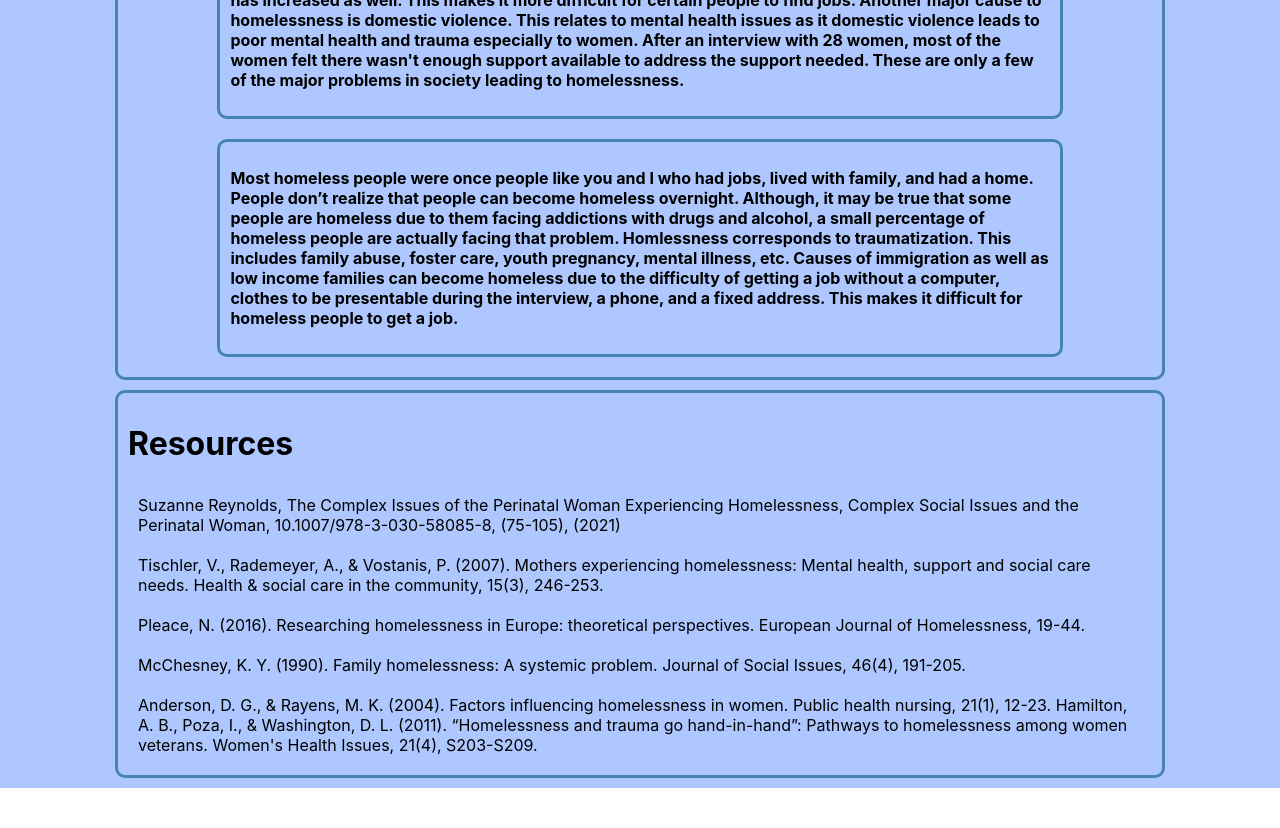
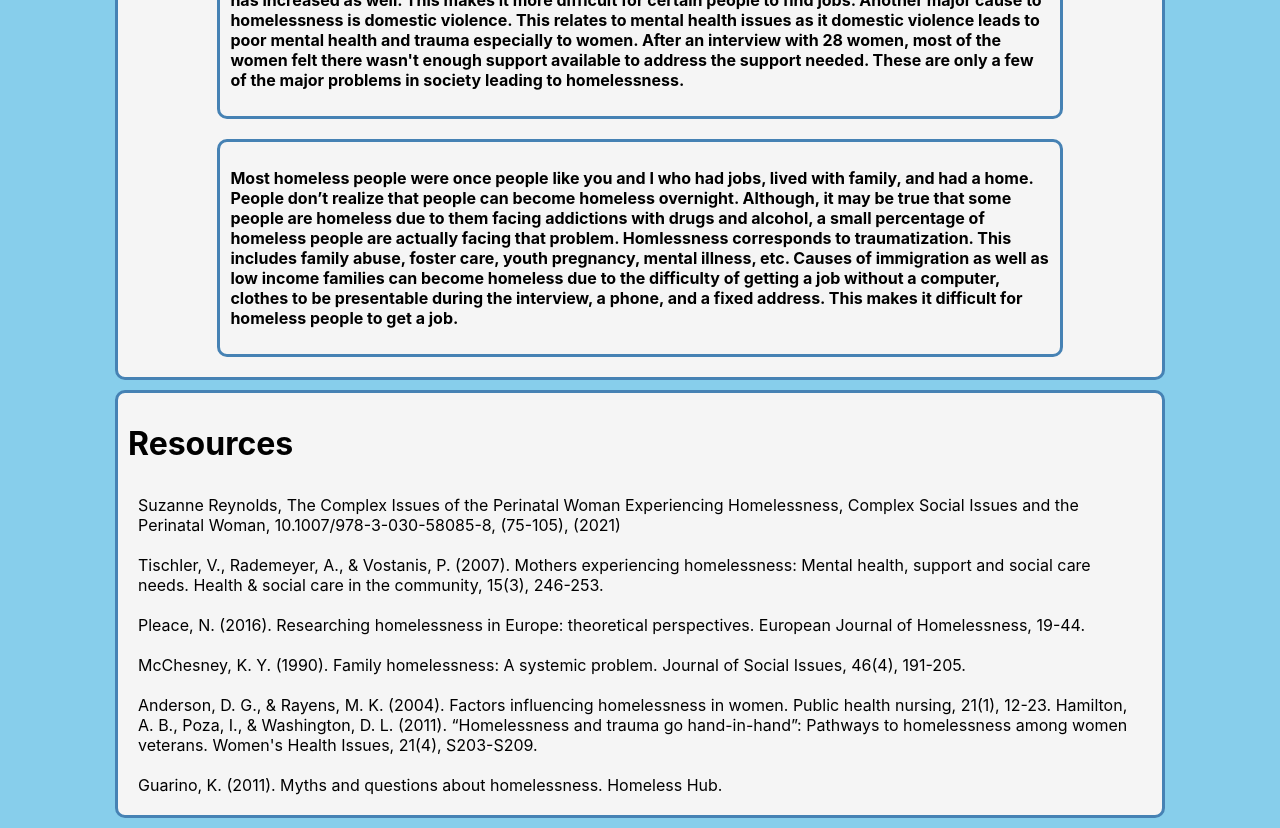
Before and after one commit to apinanyogaratnam/psychology-psa, a React (Create React App) app: page / in a window 1280 px wide. Shown: the part 960-1788 px from the top of the page. Before the commit the page ends 1748 px from the top, so only its background shows below. Built offline with nearby package versions, Linux system fonts and the light colour scheme.

Commit message:
added more data and added a background color

```diff
--- a/src/data.json
+++ b/src/data.json
@@ -3,5 +3,5 @@
     "2": "According to addictioncenter.com, 33% of homeless people are battling mental illness issues. Mental illness is a cause of homelessness in many parts of the world.",
     "3": "One of the most unstable systems in Toronto is the low-income housing ratio. There has been a shortage of affordable housing due to the increase in house prices. This can lead to poverty for low-income families ending them becoming homeless. As overpopulation is currently a global issue, unemployment has increased as well. This makes it more difficult for certain people to find jobs. Another major cause to homelessness is domestic violence. This relates to mental health issues as it domestic violence leads to poor mental health and trauma especially to women. After an interview with 28 women, most of the women felt there wasn't enough support available to address the support needed. These are only a few of the major problems in society leading to homelessness.",
     "4": "Most homeless people were once people like you and I who had jobs, lived with family, and had a home. People don’t realize that people can become homeless overnight. Although, it may be true that some people are homeless due to them facing addictions with drugs and alcohol, a small percentage of homeless people are actually facing that problem. Homlessness corresponds to traumatization. This includes family abuse, foster care, youth pregnancy, mental illness, etc. Causes of immigration as well as low income families can become homeless due to the difficulty of getting a job without a computer, clothes to be presentable during the interview, a phone, and a fixed address. This makes it difficult for homeless people to get a job.",
-    "resources": ["Suzanne Reynolds, The Complex Issues of the Perinatal Woman Experiencing Homelessness, Complex Social Issues and the Perinatal Woman, 10.1007/978-3-030-58085-8, (75-105), (2021)", "Tischler, V., Rademeyer, A., & Vostanis, P. (2007). Mothers experiencing homelessness: Mental health, support and social care needs. Health & social care in the community, 15(3), 246-253.", "Pleace, N. (2016). Researching homelessness in Europe: theoretical perspectives. European Journal of Homelessness, 19-44.", "McChesney, K. Y. (1990). Family homelessness: A systemic problem. Journal of Social Issues, 46(4), 191-205.", "Anderson, D. G., & Rayens, M. K. (2004). Factors influencing homelessness in women. Public health nursing, 21(1), 12-23.\nHamilton, A. B., Poza, I., & Washington, D. L. (2011). “Homelessness and trauma go hand-in-hand”: Pathways to homelessness among women veterans. Women's Health Issues, 21(4), S203-S209."]
+    "resources": ["Suzanne Reynolds, The Complex Issues of the Perinatal Woman Experiencing Homelessness, Complex Social Issues and the Perinatal Woman, 10.1007/978-3-030-58085-8, (75-105), (2021)", "Tischler, V., Rademeyer, A., & Vostanis, P. (2007). Mothers experiencing homelessness: Mental health, support and social care needs. Health & social care in the community, 15(3), 246-253.", "Pleace, N. (2016). Researching homelessness in Europe: theoretical perspectives. European Journal of Homelessness, 19-44.", "McChesney, K. Y. (1990). Family homelessness: A systemic problem. Journal of Social Issues, 46(4), 191-205.", "Anderson, D. G., & Rayens, M. K. (2004). Factors influencing homelessness in women. Public health nursing, 21(1), 12-23.\nHamilton, A. B., Poza, I., & Washington, D. L. (2011). “Homelessness and trauma go hand-in-hand”: Pathways to homelessness among women veterans. Women's Health Issues, 21(4), S203-S209.", "Guarino, K. (2011). Myths and questions about homelessness. Homeless Hub."]
 }
--- a/src/index.css
+++ b/src/index.css
@@ -39,6 +39,7 @@ code {
   border-color: steelblue;
   border-style: solid;
   border-radius: 10px;
+  background-color: whitesmoke;
 }
 
 .text-content1 {
@@ -48,11 +49,12 @@ code {
   border-style: solid;
   border-radius: 10px;
   width: 80%;
+  background-color: whitesmoke;
 }
 
 .main {
   overflow: hidden;
-  background-color: #aec8ff;
+  background-color: skyblue;
 }
 
 .image {
@@ -81,6 +83,7 @@ code {
   border-color: steelblue;
   border-style: solid;
   border-radius: 10px;
+  background-color: whitesmoke;
 }
 
 .spacing {
```
